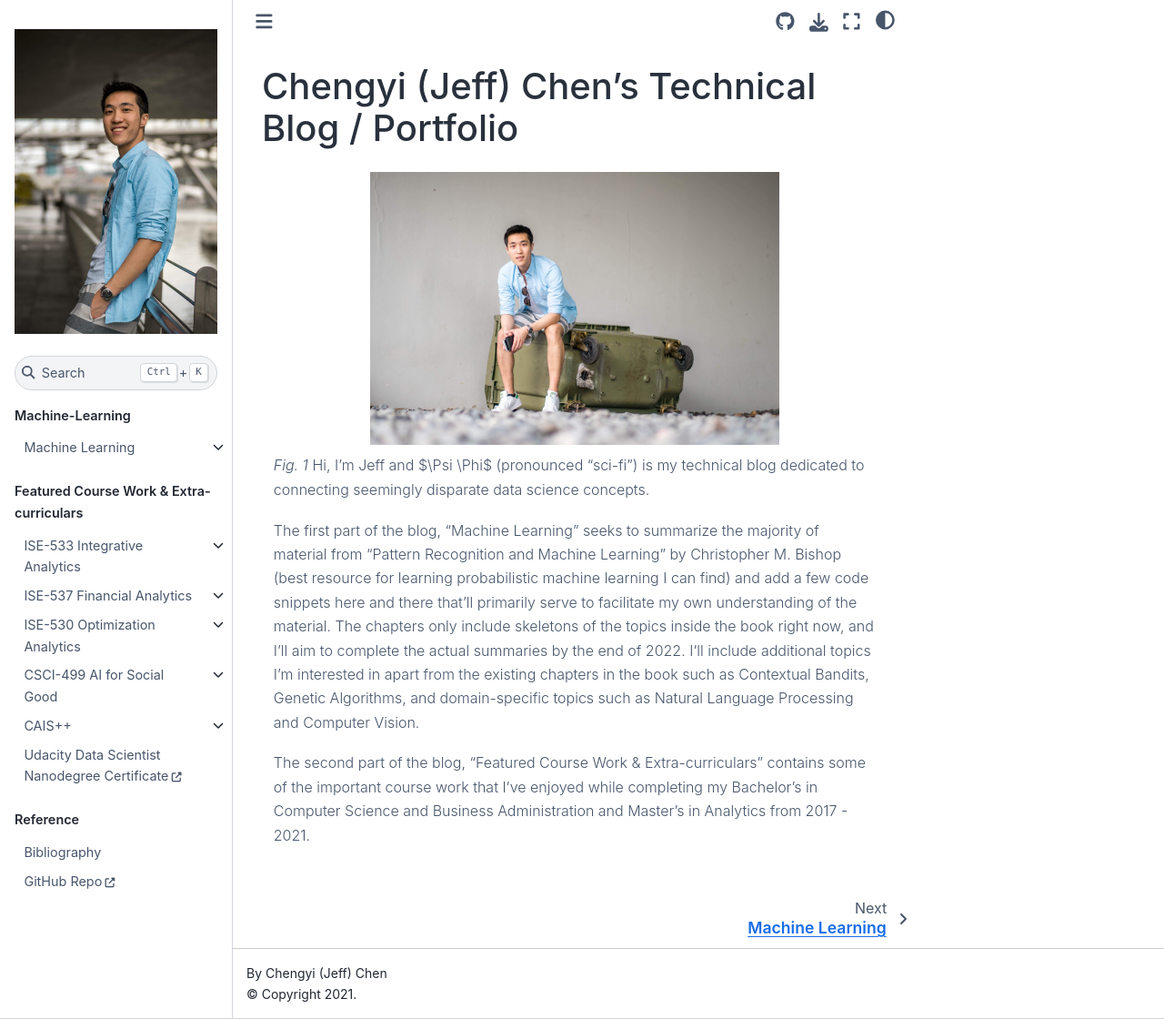
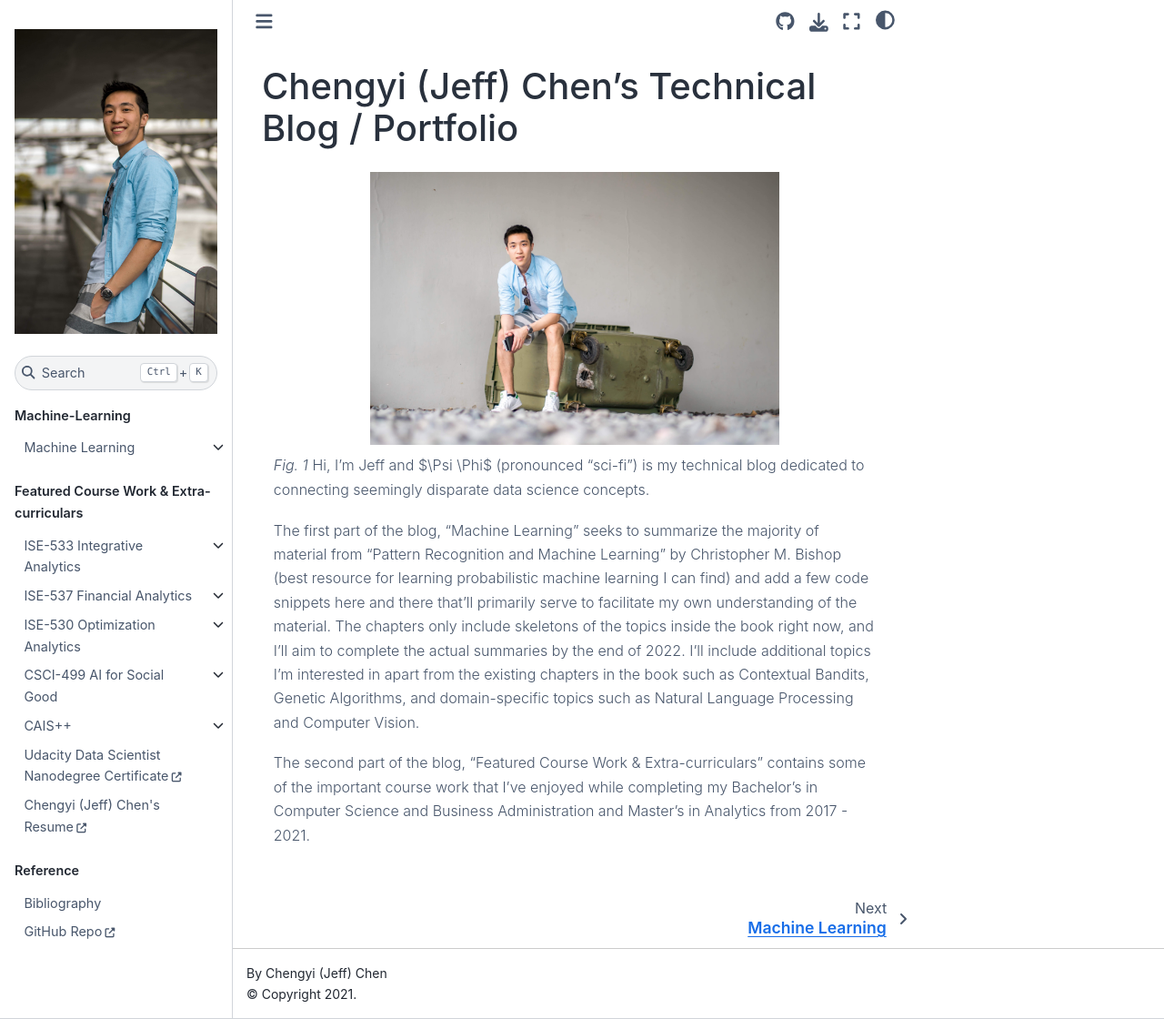
Before and after one commit to jeffchenchengyi/jeffchenchengyi.github.io, a Jupyter Book: the page built from docs/intro.ipynb, in a window 1280 px wide and 1120 px high. Shown: the whole window at 91% size. Built offline with Jupyter Book 1.0.4 settings and Sphinx 7.4.7 and the Sphinx Book theme 1.1.4, drawn with Linux system fonts in a browser that asks for light colours; pages that are not in the unit, such as notebooks, are missing from menus.

```diff
--- a/docs/_toc.yml
+++ b/docs/_toc.yml
@@ -95,6 +95,8 @@
     title: Udacity Data Scientist Nanodegree - Exploring House Prices in Singapore
   - url: https://graduation.udacity.com/confirm/2LGCCKNA
     title: Udacity Data Scientist Nanodegree Certificate
+  - url: https://drive.google.com/file/d/13GaYnn520MGQtO4PfYjP4W6KFqyyI10T/view?usp=sharing
+    title: Chengyi (Jeff) Chen's Resume
 
 - part: Reference
   chapters:
```
Also changed, not shown: docs/course-work/ise-533/project1.ipynb.
